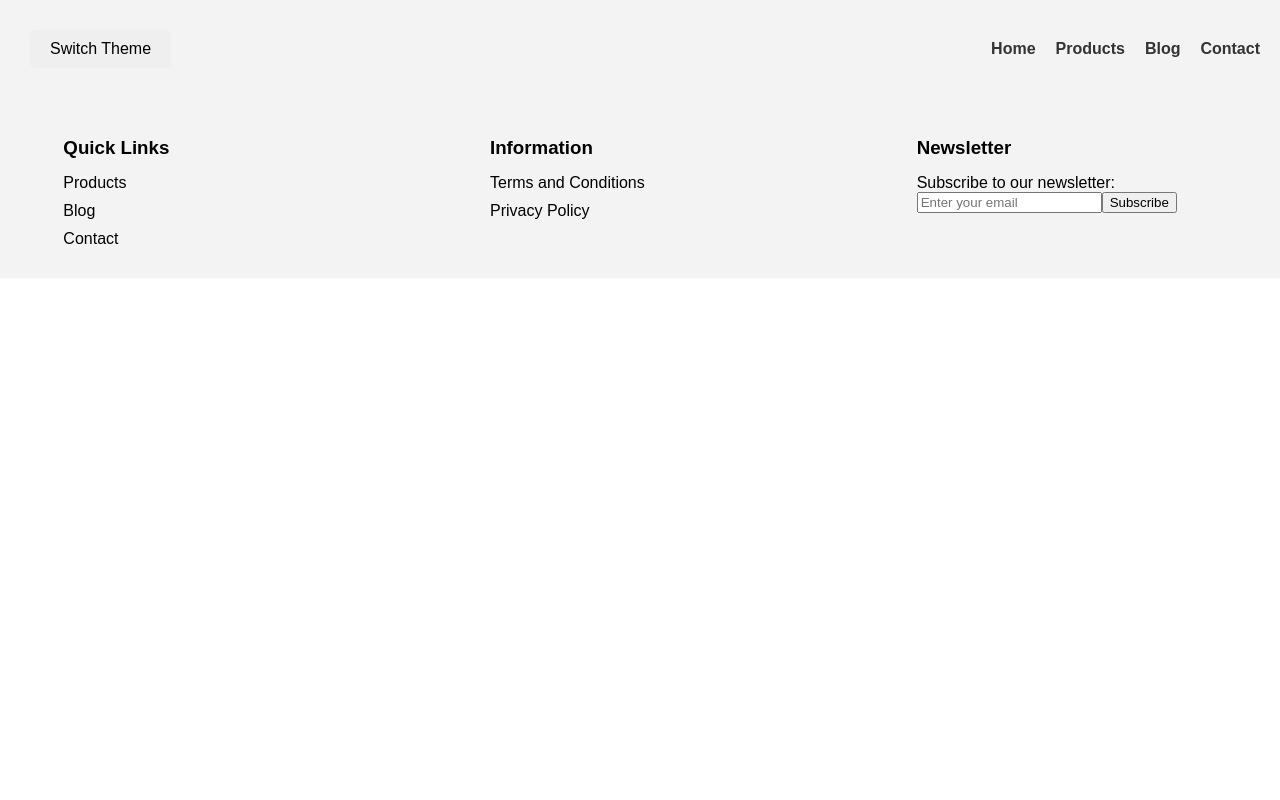
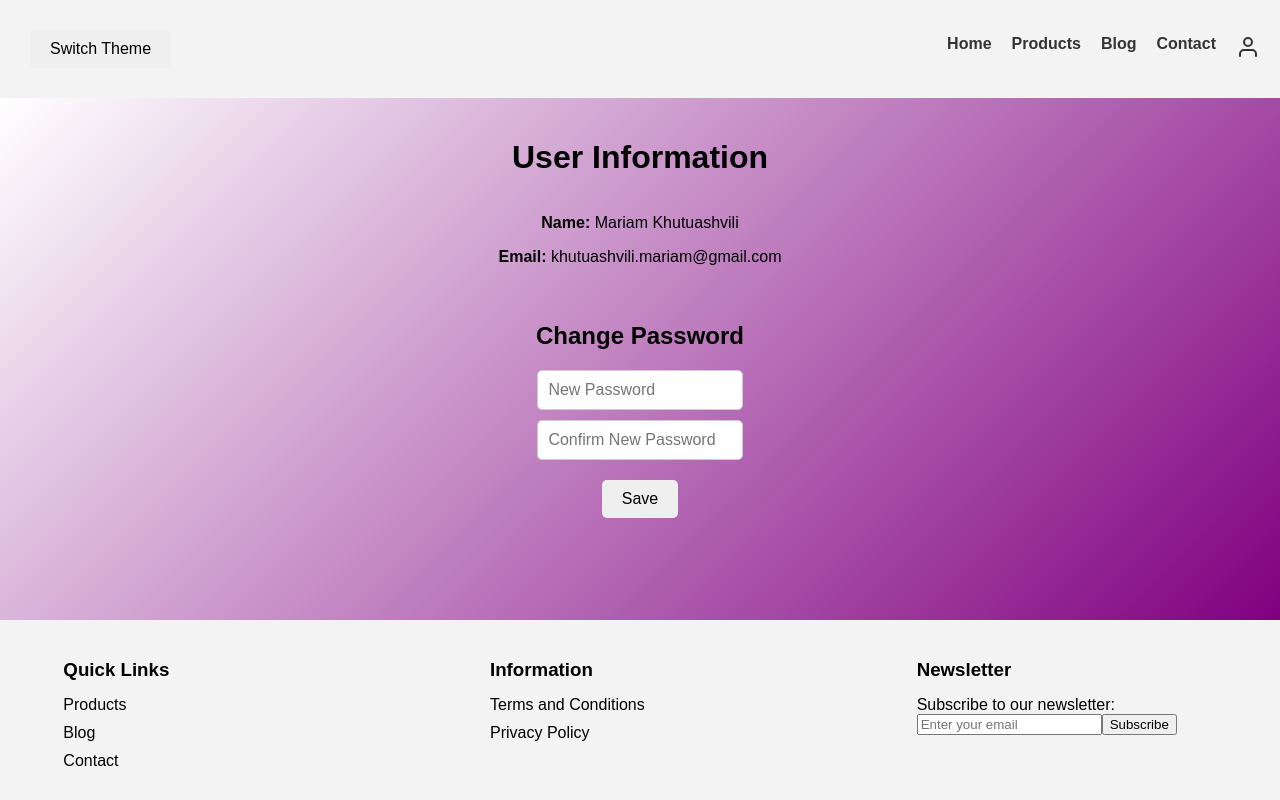
Before and after one commit to mariamkhutuashvili/tbc-academy-react-project, a React (Create React App) app: page /profile in a window 1280 px wide. Built offline with nearby package versions, Linux system fonts and the light colour scheme; the HTML template or start-up script is replaced by a standard one.

Commit message:
Add profile page

```diff
--- a/src/App.js
+++ b/src/App.js
@@ -5,6 +5,7 @@ import Footer from "./components/Footer";
 import Products from "./components/products/Products";
 import Blog from "./components/blog/Blog";
 import Contact from "./components/contact/Contact";
+import Profile from "./components/profile/Profile";
 import "./App.css";
 
 function toggleTheme() {
@@ -24,6 +25,7 @@ function App() {
               <Route path="/products" element={<Products />} />
               <Route path="/blog" element={<Blog />} />
               <Route path="/contact" element={<Contact />} />
+              <Route path="/profile" element={<Profile />} />
             </Routes>
           </div>
           <Footer />
--- a/src/components/Header.jsx
+++ b/src/components/Header.jsx
@@ -21,6 +21,23 @@ function Header({ toggleTheme }) {
         <Link to="/contact" className="nav-link">
           Contact
         </Link>
+        <Link to="/profile" className="nav-link">
+          <svg
+            xmlns="http://www.w3.org/2000/svg"
+            width="24"
+            height="24"
+            viewBox="0 0 24 24"
+            fill="none"
+            stroke="currentColor"
+            strokeWidth="2"
+            strokeLinecap="round"
+            strokeLinejoin="round"
+            className="feather feather-user"
+          >
+            <path d="M20 21v-2a4 4 0 0 0-4-4H8a4 4 0 0 0-4 4v2"></path>
+            <circle cx="12" cy="7" r="4"></circle>
+          </svg>
+        </Link>
       </nav>
     </header>
   );
--- /dev/null
+++ b/src/components/profile/Profile.css
@@ -0,0 +1,28 @@
+.profile-container {
+  max-width: 600px;
+  margin: auto;
+  padding: 20px;
+  border-radius: 8px;
+  text-align: center;
+  flex-grow: 1;
+  display: flex;
+  justify-content: flex-start;
+  align-items: center;
+  flex-direction: column;
+  height: 100vh;
+}
+
+.user-info,
+.password-update {
+  margin-bottom: 20px;
+}
+
+input[type="password"] {
+  display: block;
+  width: 80%;
+  margin: 10px auto;
+  padding: 10px;
+  font-size: 16px;
+  border: 1px solid #ccc;
+  border-radius: 5px;
+}
--- /dev/null
+++ b/src/components/profile/Profile.jsx
@@ -0,0 +1,27 @@
+import "./Profile.css";
+
+function Profile() {
+  return (
+    <div className="profile-container">
+      <h1>User Information</h1>
+      <div className="user-info">
+        <p>
+          <strong>Name:</strong> Mariam Khutuashvili
+        </p>
+        <p>
+          <strong>Email:</strong> khutuashvili.mariam@gmail.com
+        </p>
+      </div>
+      <div className="password-update">
+        <h2>Change Password</h2>
+        <input type="password" placeholder="New Password" />
+        <input type="password" placeholder="Confirm New Password" />
+        <button type="button" className="button save-button">
+          Save
+        </button>
+      </div>
+    </div>
+  );
+}
+
+export default Profile;
```
